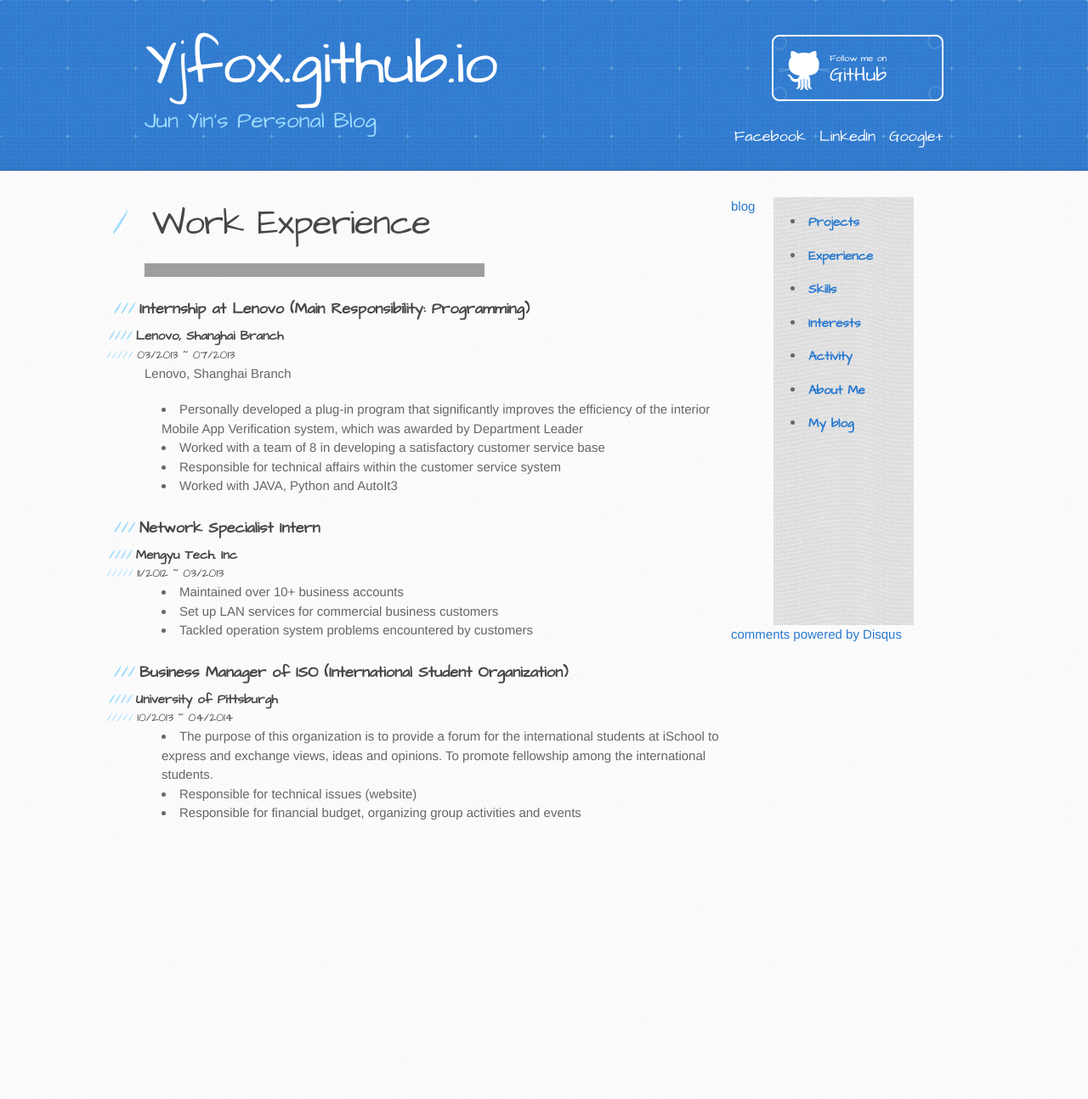
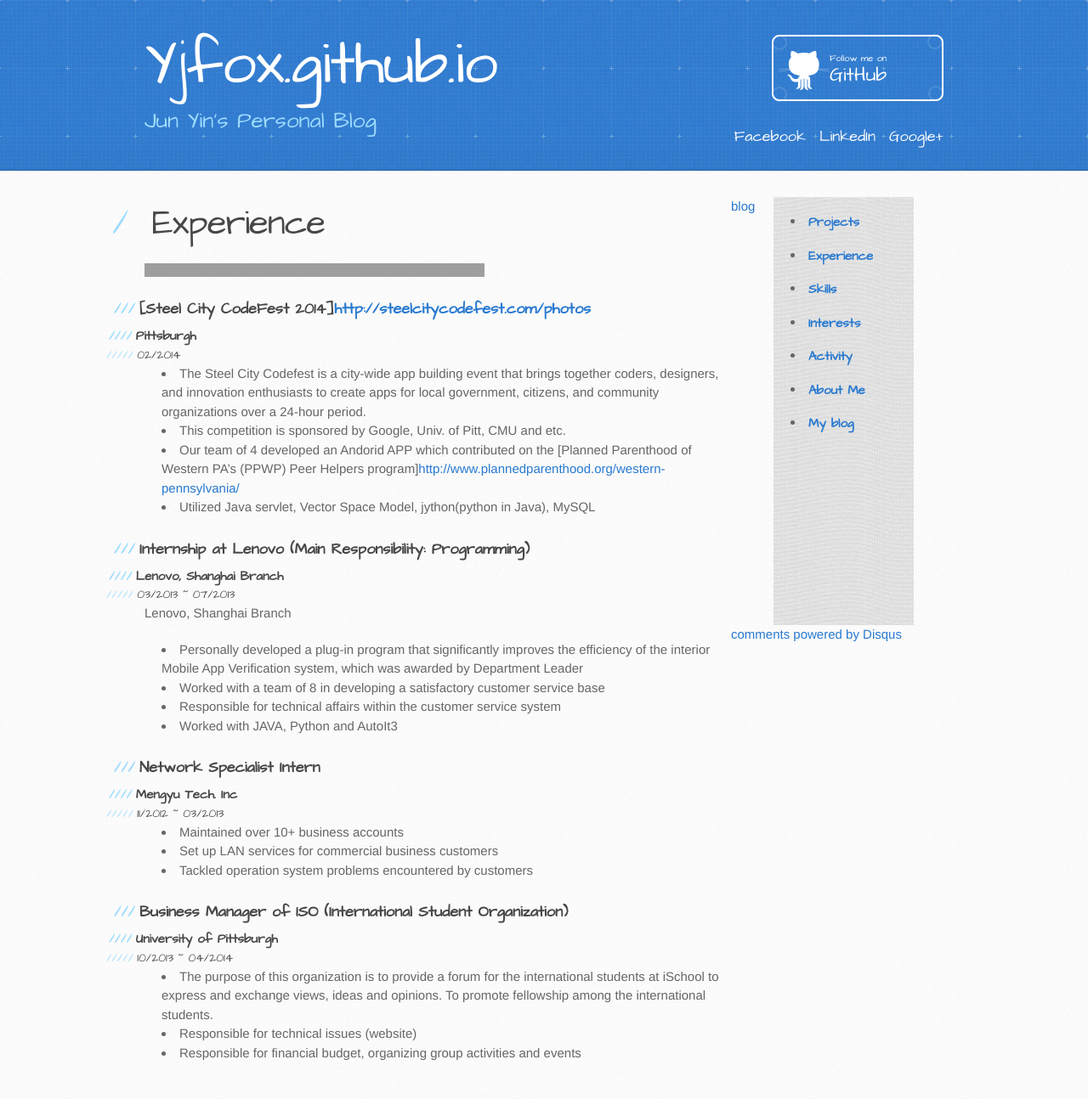
Before and after one commit to yjfox/yjfox.github.io, a Jekyll site: the page built from experience.md, in a window 1280 px wide. Shown: the whole page at 85% size. Built offline with Jekyll 4.4.1, drawn with Linux system fonts in a browser that asks for light colours; Markdown is read by kramdown in place of the engine named in the settings; comment, search, counter and statistics services are not loaded; before the commit the page ends 1011 px from its top, so only the background shows below that; grey boxes are pictures that could not be loaded.

Commit message:
codefest

```diff
--- a/experience.md
+++ b/experience.md
@@ -3,8 +3,16 @@
 title: Research Experience
 ---
 
-<h1> Work Experience </h1>
+<h1> Experience </h1>
 *****************
+
+###[Steel City CodeFest 2014]<http://steelcitycodefest.com/photos>
+####Pittsburgh
+#####02/2014
+- The Steel City Codefest is a city-wide app building event that brings together coders, designers, and innovation enthusiasts to create apps for local government, citizens, and community organizations over a 24-hour period.
+- This competition is sponsored by Google, Univ. of Pitt, CMU and etc.
+- Our team of 4 developed an Andorid APP which contributed on the [Planned Parenthood of Western PA's (PPWP) Peer Helpers program]<http://www.plannedparenthood.org/western-pennsylvania/>
+- Utilized Java servlet, Vector Space Model, jython(python in Java), MySQL
 
 ###Internship at Lenovo (Main Responsibility: Programming)
 ####Lenovo, Shanghai Branch
```
